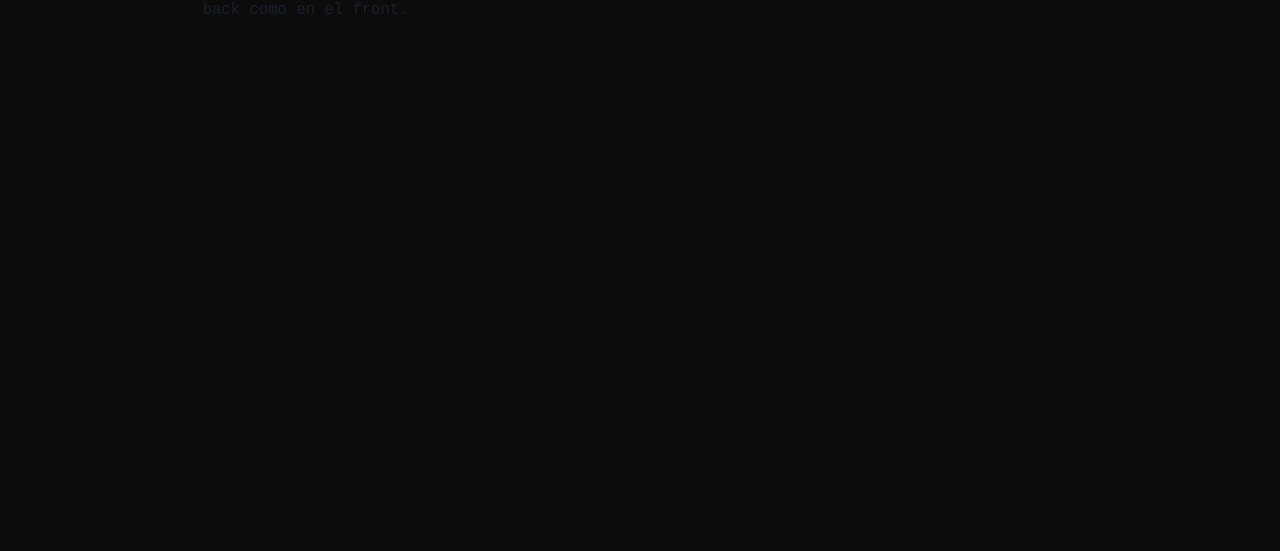
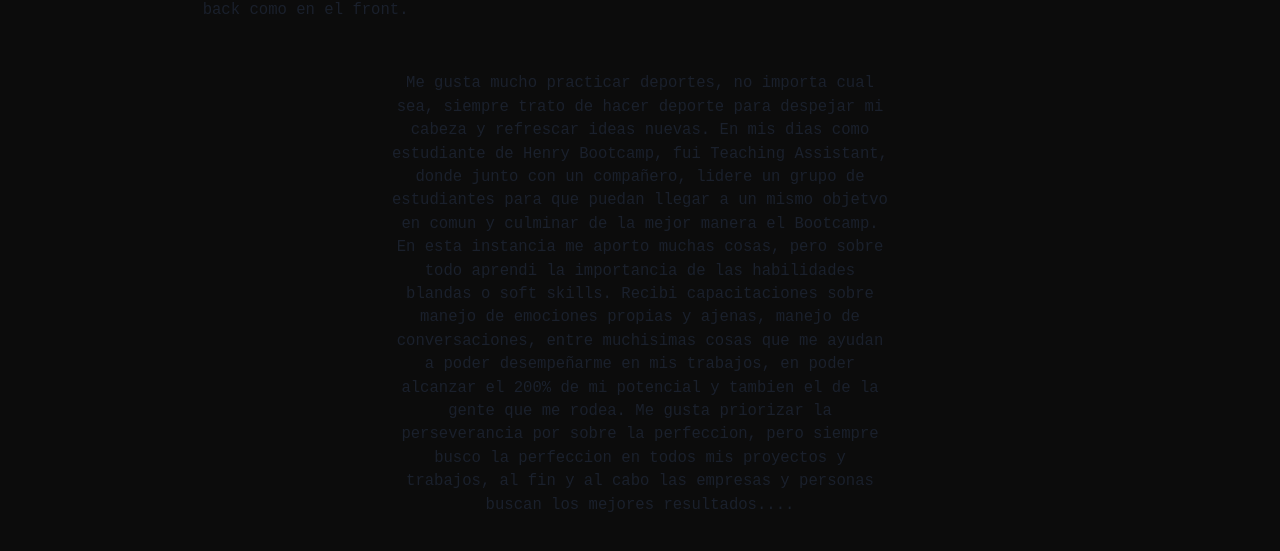
Before and after one commit to SantinoFajardo/myporfolio, a Next.js app: page / in a window 1280 px wide. Shown: the part 1125-1676 px from the top of the page. Built offline with nearby package versions, Linux system fonts and the light colour scheme.

Commit message:
second paragraph in about me

```diff
--- a/src/components/aboutMe.tsx
+++ b/src/components/aboutMe.tsx
@@ -24,6 +24,13 @@ const AboutMe: NextPage = () => {
       <div className={s.firstImgDiv}>
         <img src="https://mirazarate.com.ar/wp-content/uploads/2019/05/cnz-1-696x392.jpeg" alt="" className={s.firstImage}/>
       </div>
+      <div className={s.secondParagraphDiv}>
+          <p className={s.secondParagraph}>
+            {lenguajeofPage == "ES"
+            ? traductionOfAboutMe.secondParagraph.ES
+            : traductionOfAboutMe.secondParagraph.EN}
+          </p>
+        </div>
       </div>
     </div>
   );
--- a/src/lenguajes/AboutMe.ts
+++ b/src/lenguajes/AboutMe.ts
@@ -6,6 +6,10 @@ const traductionOfAboutMe = {
     firstParagraph:{
         ES: "Hola! Mi nombre es Santino, soy un apasionado a la programacion por lo grandes retos que debo afrontar dia. Me encanta ponerme a prueba todos los dias con challenges que me voy encontrando. Me gusta leer muchos libros de superacion personal y grupal o entrenar en mis tiempos libres, me ayuda a desconectarme y poder cargar pilas. Suelo destacarme un mi organizacion y la discplina que logre inculcar en mis años como deportista de alto rendimiento. Me considero un programador full-stack, no solo por mis conocimientos en ambos campos, sino tambien por mi capacidad de poder desempeñarme en los dos sectores con fluidez. En todos los proyectos donde tuve la oportunidad de estar presente, participe tanto en el back como en el front.",
         EN: "Hello! My name is Santino, I am passionate about programming because of the great challenges I have to face every day. I love putting myself to the test every day with challenges that I find. I like to read many books on personal and group improvement or training in my free time, it helps me disconnect and be able to recharge my batteries. I usually stand out for my organization and the discipline that I managed to instill in my years as a high-performance athlete. I consider myself a full-stack programmer, not only because of my knowledge in both fields, but also because of my ability to perform fluently in both sectors. In all the projects where I had the opportunity to be present, I participated both in the back and in the front."
+    },
+    secondParagraph:{
+        ES:"Me gusta mucho practicar deportes, no importa cual sea, siempre trato de hacer deporte para despejar mi cabeza y refrescar ideas nuevas. En mis dias como estudiante de Henry Bootcamp, fui Teaching Assistant, donde junto con un compañero, lidere un grupo de estudiantes para que puedan llegar a un mismo objetvo en comun y culminar de la mejor manera el Bootcamp. En esta instancia me aporto muchas cosas, pero sobre todo aprendi la importancia de las habilidades blandas o soft skills. Recibi capacitaciones sobre manejo de emociones propias y ajenas, manejo de conversaciones, entre muchisimas cosas que me ayudan a poder desempeñarme en mis trabajos, en poder alcanzar el 200% de mi potencial y tambien el de la gente que me rodea. Me gusta priorizar la perseverancia por sobre la perfeccion, pero siempre busco la perfeccion en todos mis proyectos y trabajos, al fin y al cabo las empresas y personas buscan los mejores resultados.... ",
+        EN:"I really like playing sports, no matter what it is, I always try to play sports to clear my head and refresh new ideas. In my days as a Henry Bootcamp student, I was a Teaching Assistant, where together with a colleague, I led a group of students so that they can reach the same common goal and complete the Bootcamp in the best way. In this instance I contribute many things, but above all I learned the importance of soft skills. I received training on managing my own and others' emotions, managing conversations, among many things that help me to be able to perform in my jobs, to be able to reach 200% of my potential and also that of the people around me. I like to prioritize perseverance over perfection, but I always look for perfection in all my projects and jobs, after all, companies and people look for the best results...."
     }
 }
 
--- a/src/styles/aboutMe.module.css
+++ b/src/styles/aboutMe.module.css
@@ -32,3 +32,13 @@
     margin-top: 75px;
     margin-left: 10%;
 }
+
+.secondParagraphDiv{
+    width: 500px;
+    margin-top: 50px;
+}
+
+.secondParagraph{
+    width: 500px;
+    font-size: 1.2em;
+}
```
